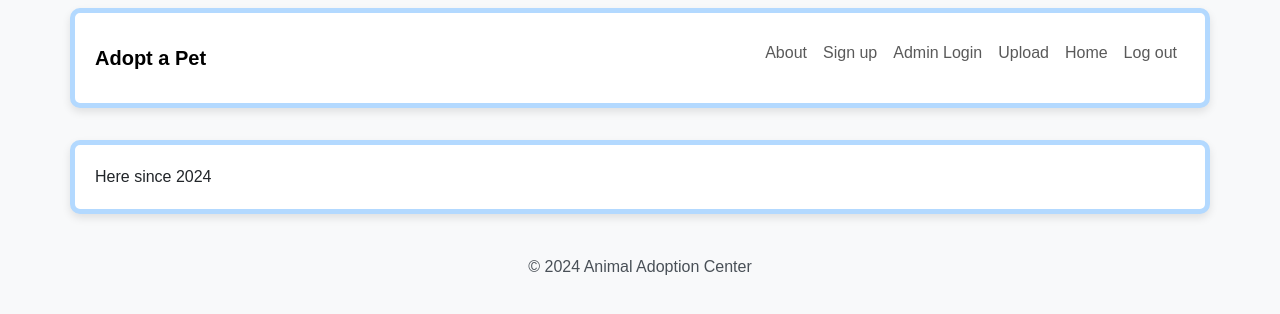
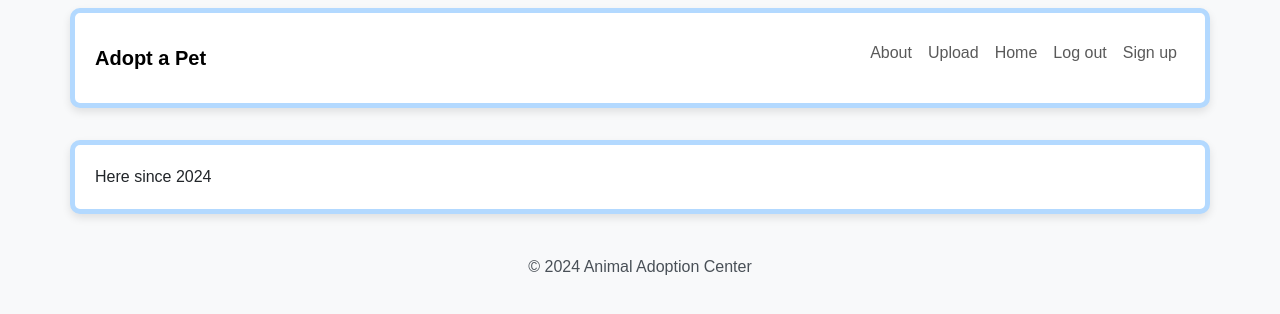
Before and after one commit to Bianca964/animal-adoption-center, a Flask app: page / in a window 1280 px wide. Shown: the top 314 px of the page. Run offline with Flask 3, Linux system fonts and the light colour scheme; a user stored in the database is signed in.

Commit message:
Changed login logic - when the user is not logged, he can only log in and when he is logged, he can only log out or sign up (will hide sign up)

```diff
--- a/app/backend/__init__.py
+++ b/app/backend/__init__.py
@@ -1,23 +1,30 @@
+from datetime import timedelta
+
 from flask_login import LoginManager
 from flask import Flask
 
-from app.backend.routes import User
+from app.backend.routes import User, MOCK_ADMIN
 
 login_manager = LoginManager()
-
+MOCK_USER_DB = {
+    '1': MOCK_ADMIN  # Key is user_id as string
+}
 # User Loader function
 @login_manager.user_loader
 def load_user(user_id):
-    # For simplicity, mock a user return
-    if user_id == '1':  # Mock admin user for testing
-        return User(user_id)
+    """Load a user from the mock database."""
+    user_data = MOCK_USER_DB.get(user_id)
+    if user_data:
+        user = User(user_data['id'], user_data['username'])
+        # user.is_authenticated = True
+        return user
     return None
 
 
 def create_app():
     app = Flask(__name__, template_folder='../frontend/templates', static_folder='../frontend/static')
     app.config['SECRET_KEY'] = 'secret_key_here'
-
+    app.config['REMEMBER_COOKIE_DURATION'] = timedelta(seconds=0)
     # Initialize Login Manager
     login_manager.init_app(app)
 
--- a/app/backend/routes.py
+++ b/app/backend/routes.py
@@ -1,6 +1,8 @@
 import os
+from datetime import timedelta
+
 from flask import Blueprint, render_template, request, redirect, url_for, flash, current_app
-from flask_login import login_user, logout_user, login_required, current_user
+from flask_login import login_user, logout_user, login_required, current_user, UserMixin
 
 main = Blueprint('main', __name__)
 
@@ -8,22 +10,24 @@ main = Blueprint('main', __name__)
 # Replace this later with database integration or a user model
 MOCK_ADMIN = {'id': 1, 'username': 'admin', 'password': 'password'}
 
-class User:
-    """A simple user class for Flask-Login compatibility."""
-    def __init__(self, user_id):
+class User(UserMixin):
+    """A user class compatible with Flask-Login."""
+    def __init__(self, user_id, username):
         self.id = user_id
-
-    def is_authenticated(self):
-        return True
+        self.username = username
 
     def is_active(self):
+        """Returns whether the user is active (always True in this example)."""
         return True
 
     def is_anonymous(self):
+        """Returns False as this is not an anonymous user."""
         return False
 
     def get_id(self):
+        """Returns the unique ID of the user."""
         return str(self.id)
+
 
 # Home Page Route
 @main.route('/')
@@ -46,8 +50,9 @@ def login():
 
         # Authenticate admin (replace with real database check later)
         if username == MOCK_ADMIN['username'] and password == MOCK_ADMIN['password']:
-            user = User(MOCK_ADMIN['id'])
-            login_user(user)
+            user = User(MOCK_ADMIN['id'], MOCK_ADMIN['username'])
+            login_user(user, remember=True)
+            # user.is_authenticated = True
             return redirect(url_for('main.login_successful'))
         else:
             flash('Invalid username or password', 'danger')
@@ -58,15 +63,6 @@ def login():
 def login_successful():
     """Display login successful page."""
     return render_template('login_successful.html')
-
-# Logout Route
-@main.route('/logout')
-@login_required
-def logout():
-    """Log the admin out."""
-    logout_user()
-    flash('You have been logged out.', 'info')
-    return redirect(url_for('main.login'))
 
 # Upload Page Route
 @main.route('/upload', methods=['GET', 'POST'])
@@ -113,8 +109,9 @@ def log_out_successful():
     """Display login successful page."""
     return render_template('log_out_successful.html')
 # Log Out Route
-@main.route('/log_out')
-def log_out():
+@main.route('/logout')
+def logout():
     # Handle log out logic here
     flash('You have been logged out.', 'info')
+    logout_user()
     return render_template('log_out_successful.html')
--- a/app/frontend/templates/home.html
+++ b/app/frontend/templates/home.html
@@ -18,11 +18,15 @@
             <div class="collapse navbar-collapse" id="navbarNav">
                 <ul class="navbar-nav ms-auto">
                     <li class="nav-item"><a class="nav-link" href="/about">About</a></li>
-                    <li class="nav-item"><a class="nav-link" href="/sign_up">Sign up</a></li>
-                    <li class="nav-item"><a class="nav-link" href="/login">Admin Login</a></li>
+                    {% if not current_user.is_authenticated %}
+                        <li class="nav-item"><a class="nav-link" href="/login">Admin Login</a></li>
+                    {% endif %}
                     <li class="nav-item"><a class="nav-link" href="/upload">Upload</a></li>
                     <li class="nav-item"><a class="nav-link" href="/">Home</a></li>
-                    <li class="nav-item"><a class="nav-link" href="/log_out">Log out</a></li>
+                    {% if current_user.is_authenticated %}
+                        <li class="nav-item"><a class="nav-link" href="/logout">Log out</a></li>
+                        <li class="nav-item"><a class="nav-link" href="/sign_up">Sign up</a></li>
+                    {% endif %}
                 </ul>
             </div>
         </div>
--- a/run.py
+++ b/run.py
@@ -3,4 +3,4 @@ from app.backend import create_app
 app = create_app()
 
 if __name__ == '__main__':
-    app.run(host='0.0.0.0', port=5000)
+    app.run(host='0.0.0.0', port=5000, debug=True)
```
